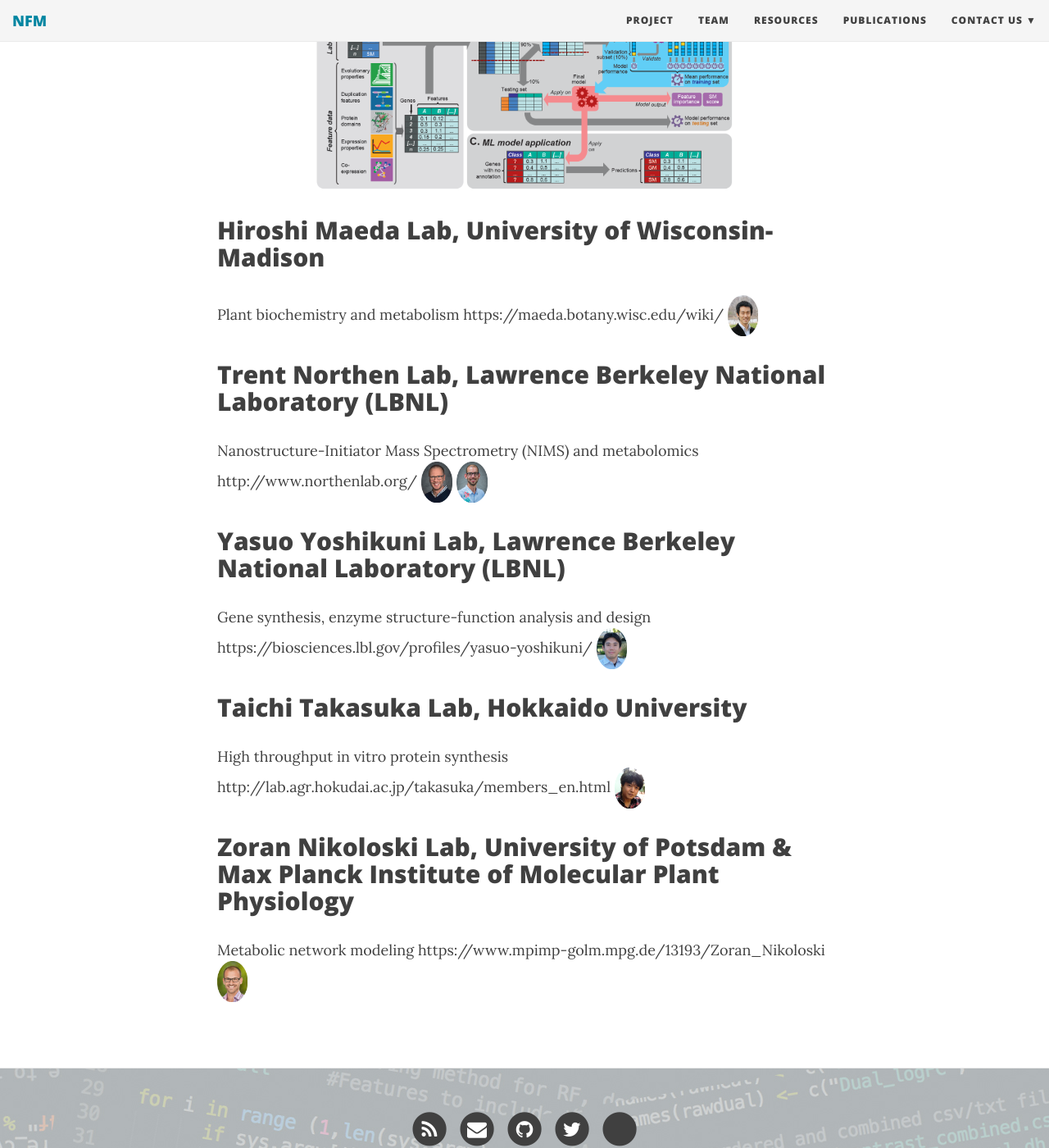
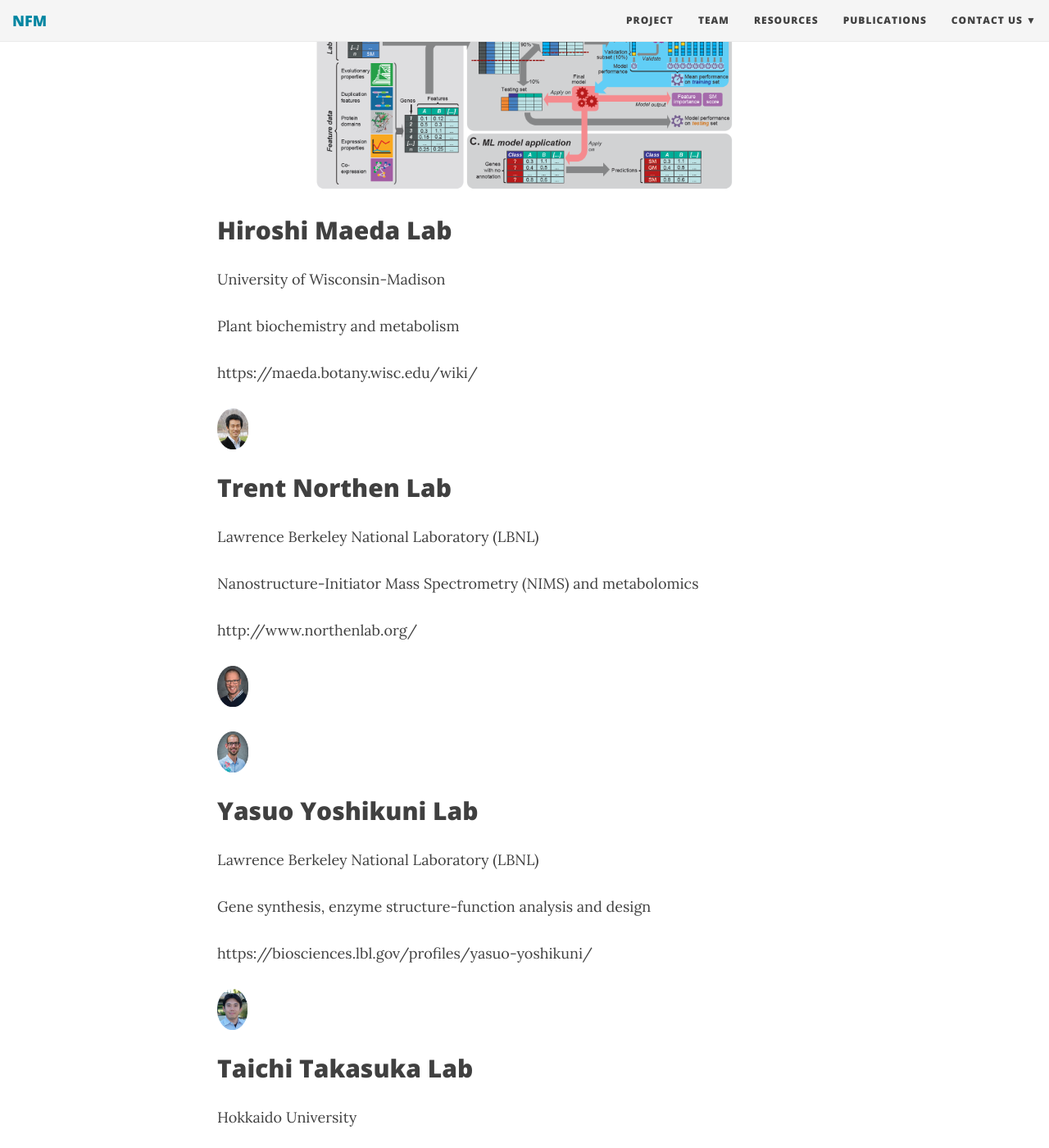
Before and after one commit to NfluxMap/NfluxMap.github.io, a Jekyll site: the page built from team.md, in a window 1280 px wide and 1400 px high, scrolled down 294 px. Shown: the whole window at 82% size. Built offline with Jekyll 4.4.1, drawn with Linux system fonts in a browser that asks for light colours; nearby versions of some CDN libraries; a style sheet for code colours, icons or effects is not loaded; some of the changed text lies outside the part shown.

Commit message:
Update team.md

```diff
--- a/team.md
+++ b/team.md
@@ -11,35 +11,56 @@
 </p>
 
 
-## Hiroshi Maeda Lab, University of Wisconsin-Madison
+## Hiroshi Maeda Lab
+University of Wisconsin-Madison
+
 Plant biochemistry and metabolism
+
 https://maeda.botany.wisc.edu/wiki/
+
 <img src="../img/team/cHiroshi.png" alt='ML' height="50px">
 
 
 
-## Trent Northen Lab, Lawrence Berkeley National Laboratory (LBNL)
+## Trent Northen Lab
+Lawrence Berkeley National Laboratory (LBNL)
+
 Nanostructure-Initiator Mass Spectrometry (NIMS) and metabolomics
+
 http://www.northenlab.org/
+
 <img src="../img/team/cTrent.png" alt='ML' height="50px">
+
 <img src="../img/team/cMarkus.png" alt='ML' height="50px">
 
 
-## Yasuo Yoshikuni Lab, Lawrence Berkeley National Laboratory (LBNL)
+## Yasuo Yoshikuni Lab
+Lawrence Berkeley National Laboratory (LBNL)
+
 Gene synthesis, enzyme structure-function analysis and design
+
 https://biosciences.lbl.gov/profiles/yasuo-yoshikuni/
+
 <img src="../img/team/cYasuo.png" alt='ML' height="50px">
 
 
 
-## Taichi Takasuka Lab, Hokkaido University
+## Taichi Takasuka Lab
+Hokkaido University
+
 High throughput in vitro protein synthesis
+
 http://lab.agr.hokudai.ac.jp/takasuka/members_en.html
+
 <img src="../img/team/cTaichi.png" alt='ML' height="50px">
 
 
 
-## Zoran Nikoloski Lab, University of Potsdam & Max Planck Institute of Molecular Plant Physiology
+## Zoran Nikoloski Lab
+University of Potsdam & Max Planck Institute of Molecular Plant Physiology
+
 Metabolic network modeling
+
 https://www.mpimp-golm.mpg.de/13193/Zoran_Nikoloski
+
 <img src="../img/team/cZoran.png" alt='ML' height="50px">
```
